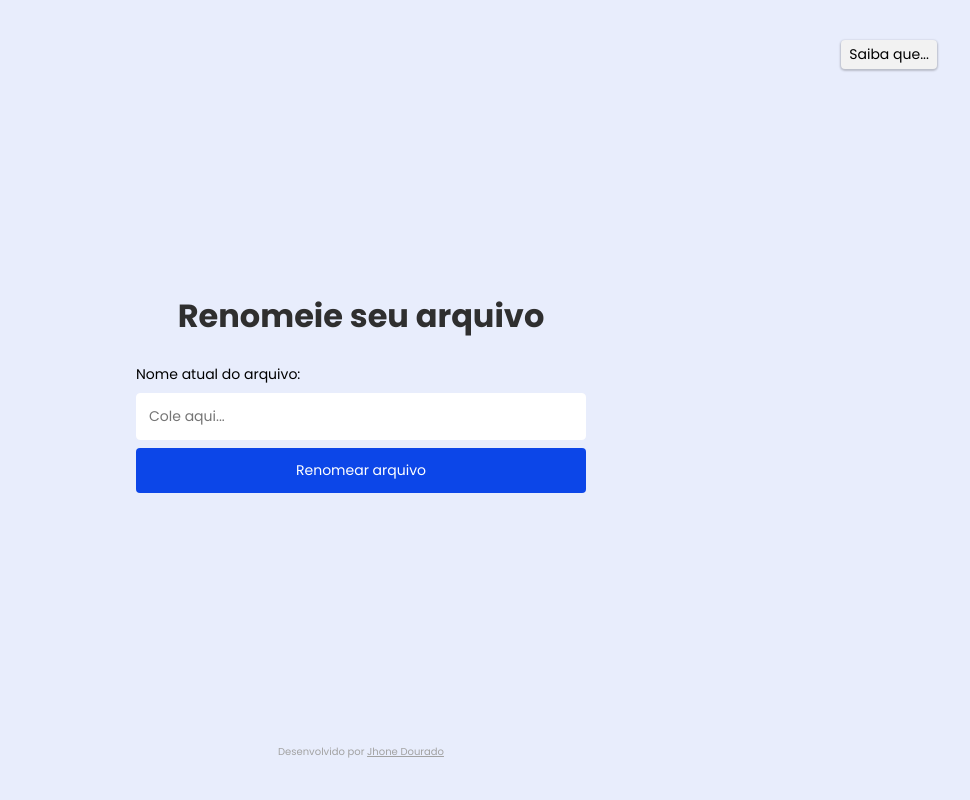
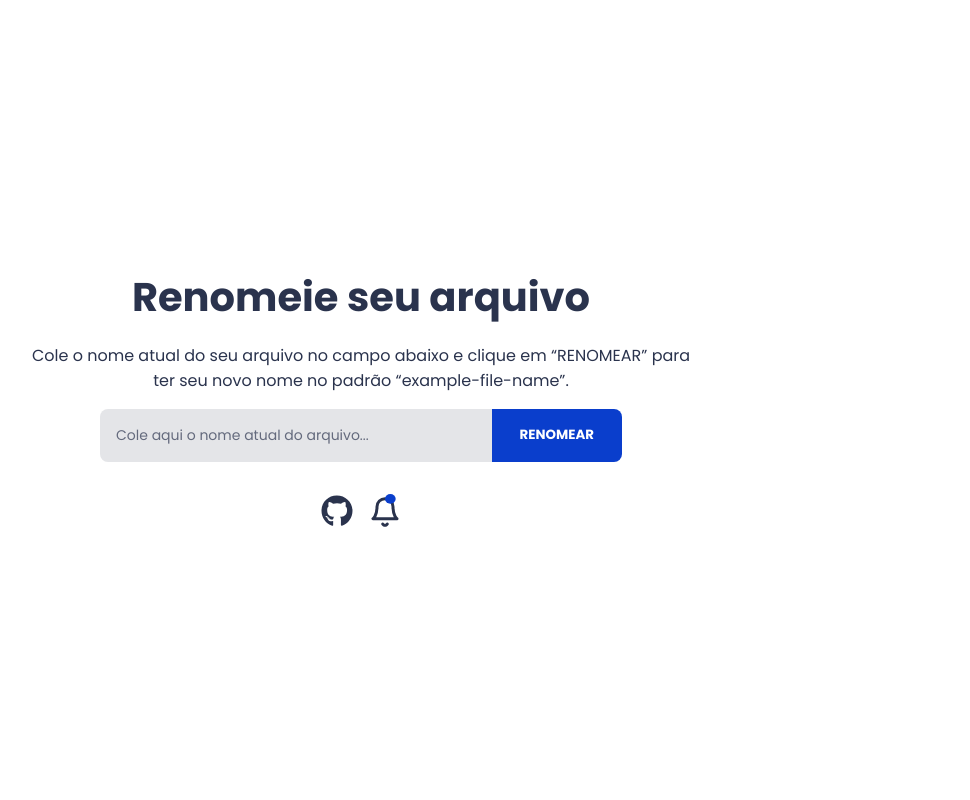
Before and after one commit to jhonedourado/file-renamer, a Flask app: page / in a window 1280 px wide. Shown: the whole page, without its empty margins (279-1249 px from the left). Run offline with Flask 3, Linux system fonts and the light colour scheme.

Commit message:
Update design

```diff
--- /dev/null
+++ b/static/css/home.css
@@ -0,0 +1,17 @@
+.container form {
+  display: flex;
+  flex-direction: row;
+  width: 100%;
+  max-width: 522px;
+  margin-bottom: 32px;
+}
+
+form input {
+  width: 75%;
+  border-radius: 8px 0 0 8px;
+}
+
+form button {
+  width: 25%;
+  border-radius: 0 8px 8px 0;
+}
--- /dev/null
+++ b/static/css/main.css
@@ -0,0 +1,148 @@
+* {
+  box-sizing: border-box;
+  padding: 0;
+  margin: 0;
+  border: none;
+  outline: none;
+  font-family: 'Poppins', sans-serif;
+}
+
+:root {
+  --primary-color: #2A334D;
+  --secondary-color: #0A3ECC;
+  --white-color: #FFFFFF;
+
+  --font-scale-h1: 40px;
+  --font-scale-p: 16px;
+  --font-scale-small: 14px;
+
+  --hover-efect: brightness(.9);
+  --click-efect: brightness(.8);
+  --transition: 200ms;
+
+  font-size: 62.5%;
+}
+
+html, body {
+  width: 100%;
+  min-height: 100vh;
+}
+
+body {
+  display: flex;
+  justify-content: center;
+  align-items: center;
+  padding: 5%;
+}
+
+.container {
+  display: flex;
+  flex-wrap: wrap;
+  justify-content: center;
+  align-items: center;
+  width: 100%;
+  max-width: 668px;
+  height: 100%;
+}
+
+.container h1 {
+  width: 100%;
+  margin-bottom: 16px;
+  color: var(--primary-color);
+  font-size: var(--font-scale-h1);
+  text-align: center;
+}
+
+.container p {
+  width: 100%;
+  margin-bottom: 16px;
+  color: var(--primary-color);
+  font-size: var(--font-scale-p);
+  text-align: center;
+}
+
+form button {
+  padding: 16px;
+  color: var(--white-color);
+  background: var(--secondary-color);
+  font-weight: bold;
+}
+
+form button:hover {
+  filter: var(--hover-efect);
+}
+
+form button:active {
+  filter: var(--click-efect);
+}
+
+input {
+  padding: 16px;
+  color: var(--primary-color);
+  background: #2a334d20;
+  font-size: var(--font-scale-small);
+  transition: var(--transition);
+}
+
+input::placeholder {
+  color: #2a334db0;
+}
+
+button {
+  text-align: center;
+  cursor: pointer;
+  transition: var(--transition);
+}
+
+.container .informations {
+  display: flex;
+  flex-direction: column;
+  gap: 32px;
+  width: 200px;
+}
+
+.informations .buttons {
+  display: flex;
+  flex-direction: row;
+  justify-content: center;
+  gap: 16px;
+  width: 100%;
+}
+
+.buttons button {
+  background: transparent;
+}
+
+.buttons button:hover {
+  filter: brightness(1.7);
+}
+
+.buttons button:active {
+  filter: brightness(.3);
+}
+
+.informations .message {
+  display: none;
+  width: 100%;
+  padding-right: 118px;
+}
+
+.message .message-box {
+  display: flex;
+  justify-content: center;
+  align-items: center;
+  width: 100%;
+  margin-left: 5px;
+  text-align: center;
+}
+
+.message-box img, .message-box p {
+  position: absolute;
+  color: var(--white-color);
+  font-size: var(--font-scale-p);
+  text-align: center;
+}
+
+.message-box p {
+  margin-top: 22px;
+}
--- a/static/home.css
+++ /dev/null
@@ -1,10 +0,0 @@
-form {
-  display: flex;
-  flex-direction: column;
-  gap: 8px;
-}
-
-button {
-  color: #ffffff;
-  background: #0C46E8;
-}
--- a/static/main.css
+++ /dev/null
@@ -1,105 +0,0 @@
-* {
-  box-sizing: border-box;
-  padding: 0;
-  margin: 0;
-  border: none;
-  outline: none;
-  font-family: 'Poppins', sans-serif;
-}
-
-:root {
-  font-size: 62.5%;
-}
-
-body {
-  display: flex;
-  flex-direction: column;
-  justify-content: space-between;
-  align-items: center;
-  width: 100%;
-  min-height: 100vh;
-  padding: 40px 5%;
-  background: #0c47e818;
-}
-
-main {
-  display: flex;
-  flex-direction: column;
-  justify-content: center;
-  align-items: center;
-  width: 100%;
-  height: 100%;
-}
-
-h1 {
-  margin-bottom: 24px;
-  color: #2f2f2f;
-  font-size: 3.2em;
-  font-weight: 700;
-}
-
-form {
-  width: 100%;
-  max-width: 450px;
-}
-
-label {
-  font-size: 1.4em;
-}
-
-input {
-  padding: 12px;
-  background: #ffffff;
-  border: solid 1px #ffffff;
-  border-radius: 4px;
-  font-size: 1.4em;
-}
-
-input:focus {
-  border: solid 1px #0C46E8;
-}
-
-button {
-  padding: 12px;
-  border-radius: 4px;
-  font-size: 1.4em;
-  cursor: pointer;
-}
-
-button:hover {
-  filter: brightness(0.9);
-}
-
-button:active {
-  filter: brightness(0.8);
-}
-
-.message {
-  position: absolute;
-  top: 40px;
-  right: 5%;
-  padding: 4px 8px;
-  color: #000000;
-  background: #f2f2f2;
-  border-radius: 4px;
-  box-shadow: 0 1px 2px 1px rgba(0, 0, 0, 0.2);
-  cursor: pointer;
-}
-
-.message:hover {
-  filter: brightness(0.9);
-}
-
-.message:active {
-  filter: brightness(0.8);
-}
-
-footer p {
-  width: 100%;
-  color: #a2a2a2;
-  text-align: center;
-}
-
-footer a {
-  color: #a2a2a2;
-}
--- a/templates/index.html
+++ b/templates/index.html
@@ -14,11 +14,13 @@
   <meta property="og:title" content="File Renamer">
   <meta property="og:description" content="Ferramenta online e gratuita para renomear seus arquivos com facilidade e rapidez.">
 
-  <link rel="stylesheet" href="../static/main.css">
-  <link rel="stylesheet" href="../static/home.css">
+  <link rel="stylesheet" href="../static/css/main.css">
+  <link rel="stylesheet" href="../static/css/home.css">
   <link rel="preconnect" href="https://fonts.googleapis.com">
   <link rel="preconnect" href="https://fonts.gstatic.com" crossorigin>
   <link href="https://fonts.googleapis.com/css2?family=Poppins:wght@300;400;500;600;700;800;900&display=swap" rel="stylesheet">
+
+  <script src="https://code.jquery.com/jquery-3.7.1.min.js" integrity="sha256-/JqT3SQfawRcv/BIHPThkBvs0OEvtFFmqPF/lYI/Cxo=" crossorigin="anonymous"></script>
 
   <!-- Google tag (gtag.js) -->
   <script async src="https://www.googletagmanager.com/gtag/js?id=G-TXM1RKZ8X6"></script>
@@ -31,29 +33,34 @@
   </script>
 </head>
 <body>
-  <header></header>
+  <div class="container">
+    <h1>Renomeie seu arquivo</h1>
+    <p>Cole o nome atual do seu arquivo no campo abaixo e clique em “RENOMEAR” para ter seu novo nome no padrão “example-file-name”.</p>
 
-  <main>
-    <h1>Renomeie seu arquivo</h1>
-
-    <form action="/new-name" method="post" id="textForm">
-      <label for="file-name">Nome atual do arquivo:</label>
-      <input type="text" name="file-name" placeholder="Cole aqui..." required>
-      <button type="submit">Renomear arquivo</button>
+    <form action="/new-name" method="post">
+      <input type="text" name="file-name" placeholder="Cole aqui o nome atual do arquivo..." required>
+      <button type="submit">RENOMEAR</button>
     </form>
 
-    <button class="message" onclick="openMessage()">Saiba que...</button>
-  </main>
+    <div class="informations">
+      <div class="buttons">
+        <button class="button-github"><a href="https://github.com/jhonedourado" target="_blank"><img src="../static/img/github.svg" alt="GitHub do desenvolvedor" title="GitHub do desenvolvedor"></a></button>
+        <button class="button-message"><img src="../static/img/notification.svg" alt="Uma mensagem para você" title="Uma mensagem para você"></button>
+      </div>
 
-  <footer>
-    <p>Desenvolvido por <a href="https://github.com/jhonedourado" target="_blank">Jhone Dourado</a></p>
-  </footer>
+      <div class="message">
+        <div class="message-box">
+          <img src="../static/img/balloon.svg" alt="Jesus te ama!" title="Jesus te ama!">
+          <p>Jesus te ama!</p>
+        </div>
+      </div>
+    </div>
+  </div>
 
   <script>
-    function openMessage() {
-      const buttonMessage = document.querySelector(".message");
-      buttonMessage.textContent = "Jesus te ama!";
-    }
+    $(".button-message").on("click", function() {
+      $(".message").fadeToggle("slow");
+    });
   </script>
 </body>
 </html>
```
Also changed, not shown: static/css/new-name.css (added, +46 -0 lines), static/newName.css (deleted, +0 -22 lines), templates/new-name.html (+35 -20 lines), static/img/balloon.svg (added), static/img/copy.svg (added), static/img/github.svg (added), static/img/notification.svg (added).
